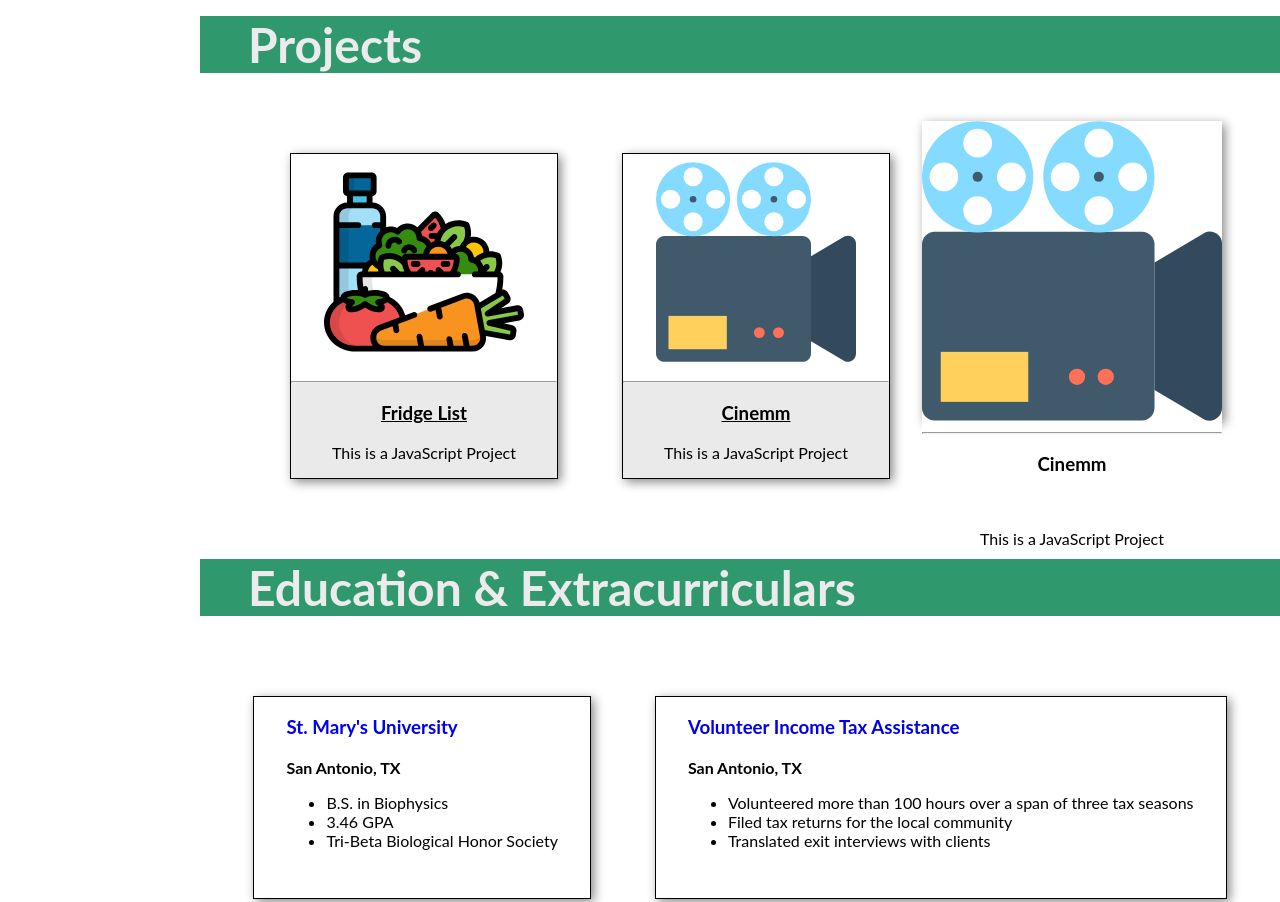
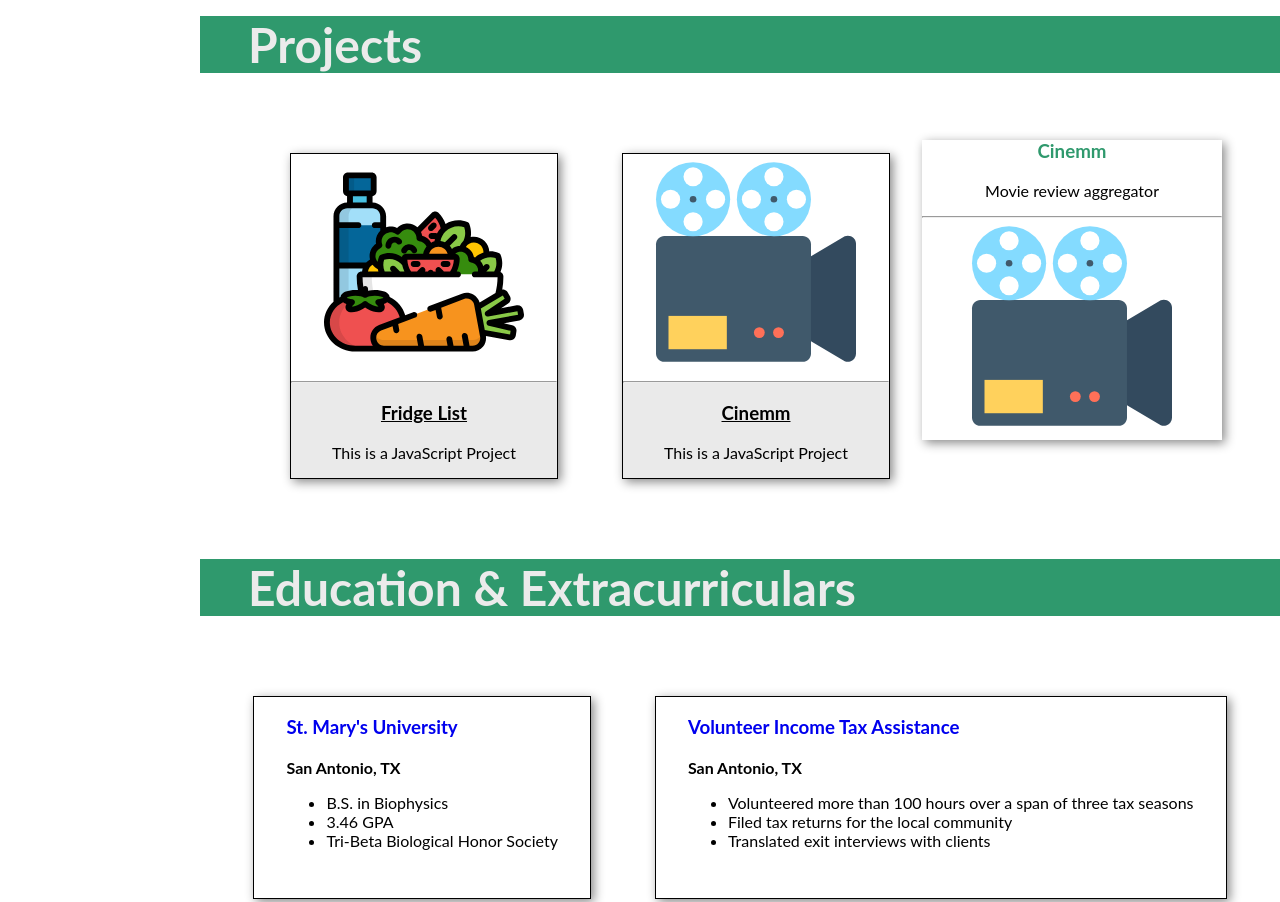
Before and after one commit to Ivani451/MyPortfolio, a website: page dist/index.html in a window 1280 px wide. Shown: the part 1880-2782 px from the top of the page. Drawn offline with Linux system fonts and the light colour scheme.

Commit message:
adjusted project card formatting

```diff
--- a/scss/main.scss
+++ b/scss/main.scss
@@ -271,7 +271,6 @@ body {
     width: 300px;
     height: 300px;
     perspective: 1000px;
-  }
 
     .flip-card-inner {
       position: relative;
@@ -282,6 +281,7 @@ body {
       transform-style: preserve-3d;
       box-shadow: 3px 3px 10px #888888;
     }
+  }
 
   .flip-card:hover .flip-card-inner {
     transform: rotateY(180deg);
@@ -291,17 +291,19 @@ body {
   .flip-card-back {
     position: absolute;
     width: 100%;
-    height: 100%;
+    height: 200px;
     backface-visibility: hidden;
   }
 
   .flip-card-front {
-    background-color: #bbb;
     color: black;
+    img {
+      width: 250px;
+      height: 200px;
+    }
   }
 
   .flip-card-back {
-    background-color: rgb(238, 238, 238);
     color: black;
     transform: rotateY(180deg);
   }
```
Also changed, not shown: dist/css/main.css, dist/index.html. Lines whose indentation alone changed are shown as unchanged.
